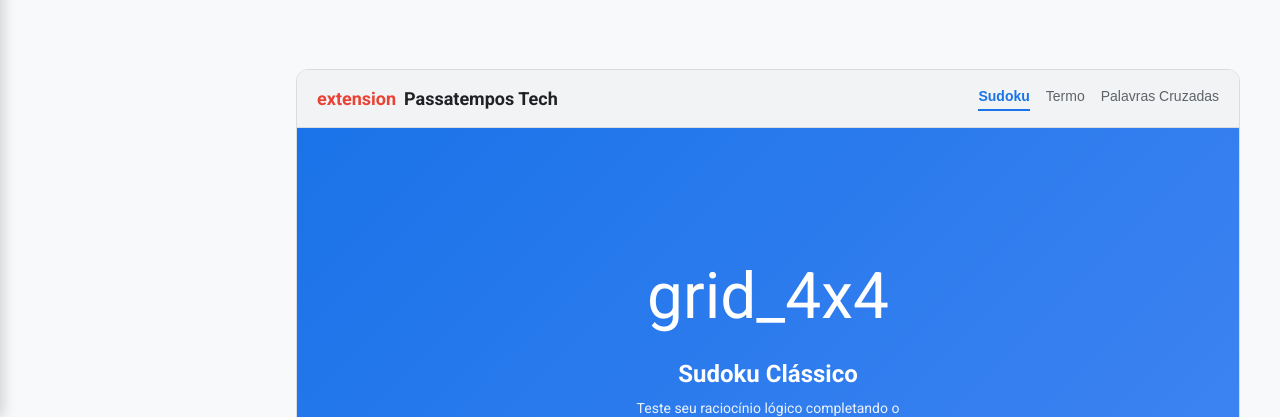
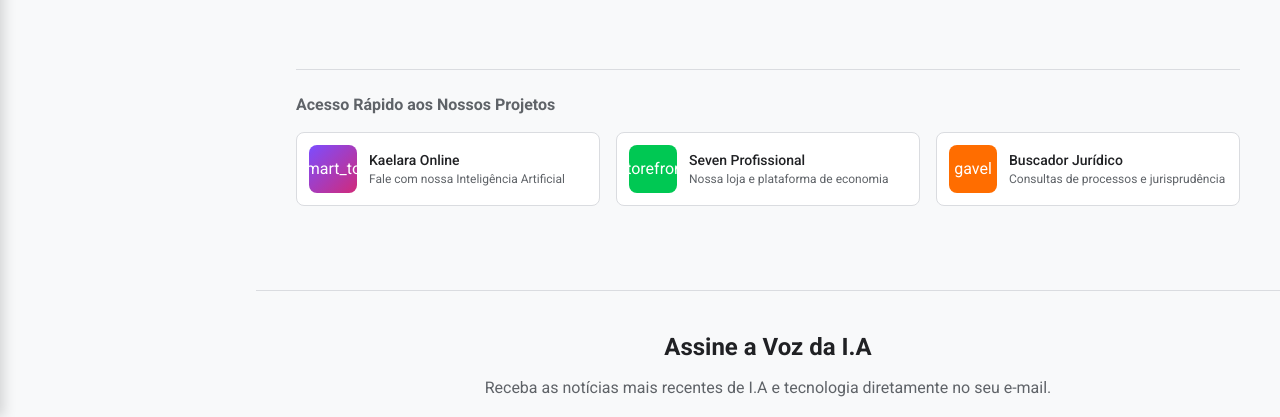
Before and after one commit to GustavoGenov/vozdaia, a Next.js app: page / in a window 1280 px wide. Shown: the part 383-800 px from the top of the page. Built offline with nearby package versions, Linux system fonts and the light colour scheme; no server answers; the database is empty; a web font is replaced by a local one.

Commit message:
fix: remove GamesBlock da home e atualiza iframe das palavras cruzadas

```diff
--- a/src/app/components/GamesBlock.jsx
+++ b/src/app/components/GamesBlock.jsx
@@ -56,7 +56,7 @@ export default function GamesBlock() {
         {/* CRUZADAS */}
         {activeTab === 'cruzadas' && (
           !isPlaying ? renderCover('Palavras Cruzadas', 'grid_on', 'Desafie seus conhecimentos gerais completando as palavras cruzadas diárias.', 'linear-gradient(135deg, #fbbc05, #f09300)') :
-          <iframe src="https://amuselabs.com/c/crossword" style={{ width: '100%', height: '600px', border: 'none' }} title="Palavras Cruzadas" />
+          <iframe src="https://crosswordlabs.com/embed/brasil" style={{ width: '100%', height: '600px', border: 'none' }} title="Palavras Cruzadas" />
         )}
 
       </div>
--- a/src/app/page.js
+++ b/src/app/page.js
@@ -2,7 +2,6 @@ import { supabase } from '@/lib/supabase';
 import Link from 'next/link';
 import AdBanner from '@/components/AdBanner';
 import PageTracker from './components/PageTracker';
-import GamesBlock from './components/GamesBlock';
 
 export const revalidate = 60;
 
@@ -70,8 +69,6 @@ export default async function Home() {
         <AdBanner dataAdSlot="SEU_SLOT_HOME" />
       </div>
 
-      <GamesBlock />
-
       {/* Banners do Ecossistema */}
       <div style={{ borderTop: '1px solid var(--gn-border)', paddingTop: '24px', marginTop: '40px' }}>
         <h3 className="google-sans" style={{ fontSize: '16px', marginBottom: '16px', color: 'var(--gn-text-secondary)' }}>
```
